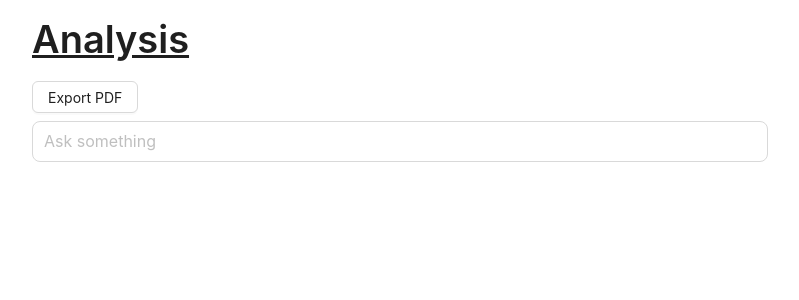
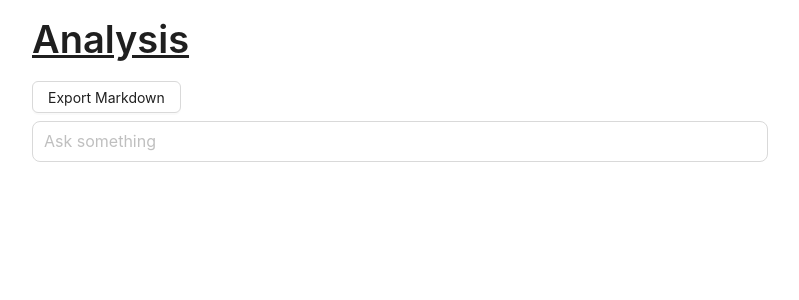
Before and after one commit to tikusdugem/zentara-fe-task, a Next.js app: page /analysis in a window 1280 px wide. Shown: the top 300 px of the page, without its empty margins (240-1039 px from the left). Built offline with nearby package versions, Linux system fonts and the light colour scheme; no server answers; what @ant-design/nextjs-registry would draw is missing.

Commit message:
feat(analysis): add export function

```diff
--- a/src/app/analysis/page.tsx
+++ b/src/app/analysis/page.tsx
@@ -114,7 +114,7 @@ const Analysis = () => {
           <StreamingText text={streamedText} />
 
           <Space direction="vertical" style={{ width: "100%" }}>
-            <ExportButton />
+            <ExportButton conversation={conversation} />
             <ChatInterface
               setQuestion={setQuestion}
               getAnalysis={getAnalysis}
--- a/src/components/ExportButton.tsx
+++ b/src/components/ExportButton.tsx
@@ -1,8 +1,26 @@
 import { FC } from "react";
 import { Button } from "antd";
 
-const ExportButton: FC = () => {
-  return <Button>Export PDF</Button>;
+interface IExportButtonProps {
+  conversation: { role: string; content: string }[];
+}
+
+const ExportButton: FC<IExportButtonProps> = ({ conversation }) => {
+  const handleOnClick = () => {
+    const mdContent = conversation
+      .map((chat) => `**${chat.role.toUpperCase()}**: ${chat.content}`)
+      .join("\n\n");
+
+    const blob = new Blob([mdContent], { type: "text/markdown" });
+    const url = URL.createObjectURL(blob);
+
+    const a = document.createElement("a");
+    a.href = url;
+    a.download = "analysis-reports.md";
+    a.click();
+  };
+
+  return <Button onClick={handleOnClick}>Export Markdown</Button>;
 };
 
 export default ExportButton;
```
